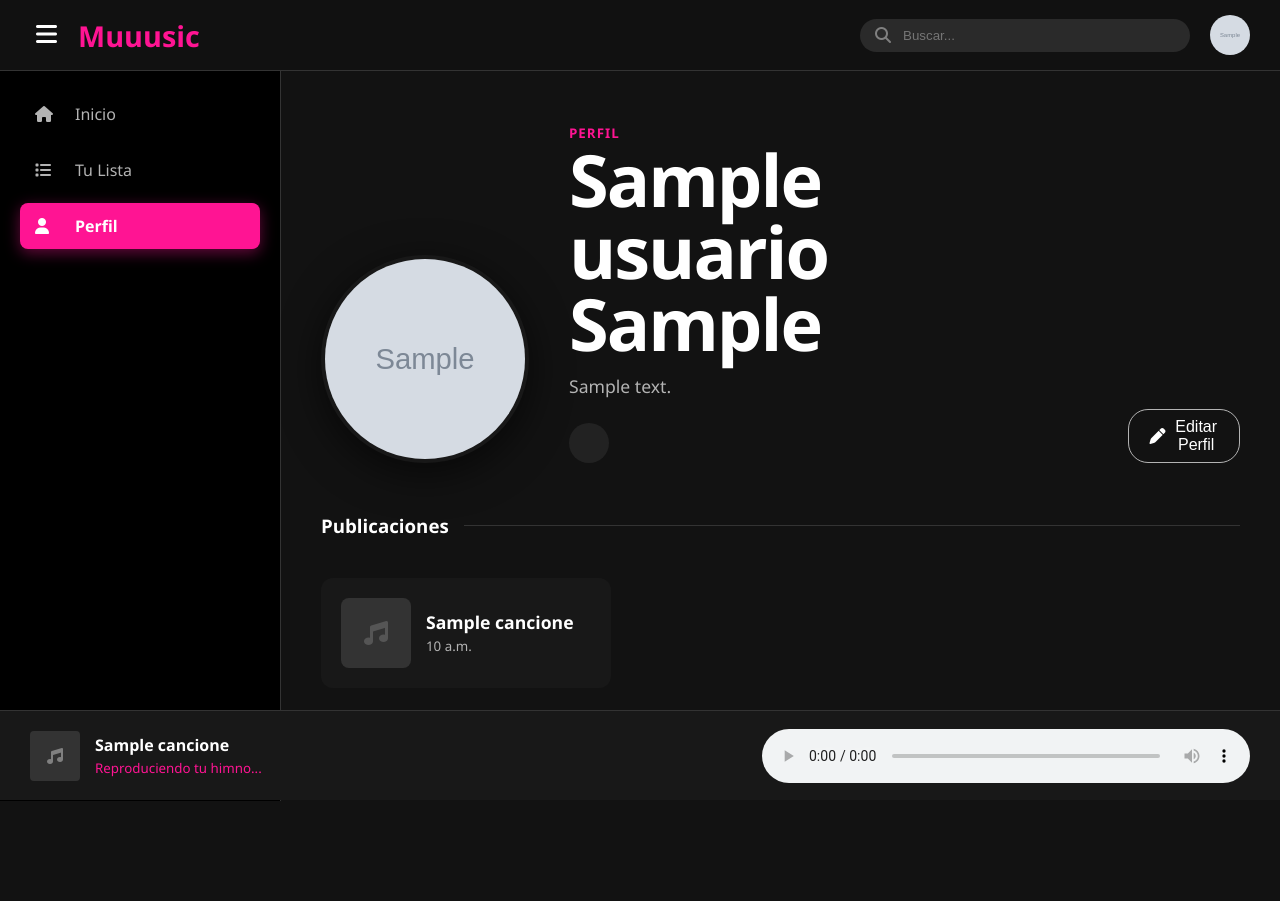
After one commit to Jpi9525/Proyecto_IS, a Django app: template backend/interfaz/templates/interfaz/perfil.html in a window 1280 px wide. The commit adds this page. Run offline with Django 5.2, Linux system fonts and the light colour scheme; the template is opened without the code that fills it: values that come from a table or form of the project are taken from there, others are empty; tables that the repository leaves empty hold one stand-in row (values such as "Sample post"); grey boxes marked "Sample" are stand-in pictures.

Commit message:
feat: Actualizar la vista del perfil de usuario

```diff
--- a/backend/backend/settings.py
+++ b/backend/backend/settings.py
@@ -139,3 +139,7 @@ SESSION_COOKIE_AGE = 86400  # 24 horas
 
 # Configuración para usar nuestro corredor de pruebas personalizado
 TEST_RUNNER = 'interfaz.tests.runner.ForceManagedModelTestRunner'
+
+# Carpeta física donde se guardarán las fotos
+MEDIA_URL = '/media/'
+MEDIA_ROOT = os.path.join(BASE_DIR, 'media')
--- a/backend/backend/urls.py
+++ b/backend/backend/urls.py
@@ -1,7 +1,14 @@
 from django.contrib import admin
 from django.urls import path, include
+
+from django.conf import settings
+from django.conf.urls.static import static
 
 urlpatterns = [
     path('admin/', admin.site.urls),
     path('', include('interfaz.urls')),  # Incluir las URLs de interfaz
 ]
+
+# Agrega esto al final:
+if settings.DEBUG:
+    urlpatterns += static(settings.MEDIA_URL, document_root=settings.MEDIA_ROOT)
--- /dev/null
+++ b/backend/interfaz/templates/interfaz/perfil.html
@@ -0,0 +1,434 @@
+{% load static %}
+<!DOCTYPE html>
+<html lang="es">
+<head>
+    <meta charset="UTF-8">
+    <title>Perfil | Muuusic</title>
+    <link rel="stylesheet" href="https://cdnjs.cloudflare.com/ajax/libs/font-awesome/6.4.0/css/all.min.css">
+    <style>
+        :root {
+            --bg: #121212;
+            --card: #181818; /* Mismo fondo de cards que la playlist */
+            --text: #fff;
+            --gray: #b3b3b3;
+            --accent: #ff1493; /* EL ROSA DE LA IMAGEN 1 */
+            --accent-hover: #ff69b9;
+            --sidebar-width: 240px;
+        }
+
+        body {
+            background: var(--bg);
+            color: var(--text);
+            font-family: 'Segoe UI', Tahoma, Geneva, Verdana, sans-serif;
+            margin: 0;
+            padding-bottom: 100px;
+            overflow-x: hidden; /* Evita scroll horizontal al animar */
+        }
+
+        /* --- HEADER SUPERIOR (NUEVO) --- */
+        .header-top {
+            background: rgba(18, 18, 18, 0.95); /* Semi transparente */
+            height: 70px;
+            display: flex;
+            align-items: center;
+            padding: 0 30px;
+            position: sticky;
+            top: 0;
+            z-index: 1000;
+            border-bottom: 1px solid #333;
+            justify-content: space-between;
+        }
+
+        .brand-logo {
+            font-size: 1.8rem;
+            font-weight: bold;
+            color: var(--text);
+            display: flex;
+            align-items: center;
+            gap: 15px;
+        }
+
+        .brand-logo span {
+            color: var(--accent); /* Muuusic en Rosa */
+        }
+
+        .toggle-btn {
+            background: none;
+            border: none;
+            color: var(--text);
+            font-size: 1.5rem;
+            cursor: pointer;
+            transition: 0.3s;
+        }
+        .toggle-btn:hover { color: var(--accent); }
+
+        /* --- LAYOUT PRINCIPAL --- */
+        .layout {
+            display: flex;
+            min-height: calc(100vh - 70px); /* Restamos la altura del header */
+            position: relative;
+        }
+
+        /* --- SIDEBAR ANIMADO --- */
+        .sidebar {
+            width: var(--sidebar-width);
+            background: #000;
+            padding: 20px;
+            display: flex;
+            flex-direction: column;
+            gap: 10px;
+            /* Animación suave */
+            transition: transform 0.3s ease, width 0.3s ease, padding 0.3s ease;
+            border-right: 1px solid #333;
+            flex-shrink: 0; /* Evita que se aplaste */
+        }
+
+        /* Clase para cuando está oculto */
+        .sidebar.closed {
+            width: 0;
+            padding: 20px 0; /* Quitar padding lateral */
+            overflow: hidden;
+            border: none;
+        }
+
+        .btn-menu {
+            padding: 12px 15px;
+            color: var(--gray);
+            text-decoration: none;
+            border-radius: 8px; /* Bordes más redondeados como la imagen */
+            display: flex;
+            gap: 15px;
+            align-items: center;
+            white-space: nowrap; /* Evita que el texto salte */
+            transition: all 0.3s;
+        }
+
+        .btn-menu:hover {
+            background: rgba(255, 255, 255, 0.1);
+            color: var(--text);
+        }
+
+        .btn-menu.active {
+            background: var(--accent); /* Fondo Rosa */
+            color: white;
+            font-weight: bold;
+            box-shadow: 0 4px 15px rgba(255, 20, 147, 0.4); /* Glow rosa */
+        }
+
+        /* --- CONTENIDO --- */
+        .main {
+            flex: 1;
+            padding: 40px;
+            transition: 0.3s;
+        }
+
+        /* PERFIL HEADER */
+        .profile-header {
+            display: flex;
+            gap: 40px;
+            align-items: flex-end;
+            margin-top: 10px;
+        }
+
+        .avatar {
+            width: 200px;
+            height: 200px;
+            object-fit: cover;
+            box-shadow: 0 10px 40px rgba(0,0,0,0.6);
+            background: #333;
+            border-radius: 50%;
+            border: 4px solid var(--card); /* Un borde sutil */
+        }
+
+        .info h1 {
+            font-size: 4.5rem;
+            margin: 0;
+            font-weight: 800;
+            line-height: 1;
+            letter-spacing: -2px; /* Estilo moderno */
+        }
+
+        .info .bio {
+            color: var(--gray);
+            margin-top: 15px;
+            font-size: 1.1rem;
+            max-width: 600px;
+        }
+
+        /* REDES SOCIALES ESTILIZADAS */
+        .socials {
+            margin-top: 25px;
+            display: flex;
+            gap: 20px;
+        }
+        .socials a {
+            color: var(--gray);
+            font-size: 1.4rem;
+            transition: 0.3s;
+            background: #222;
+            width: 40px; height: 40px;
+            display: flex; align-items: center; justify-content: center;
+            border-radius: 50%;
+        }
+        .socials a:hover {
+            color: white;
+            background: var(--accent); /* Rosa al pasar el mouse */
+            transform: translateY(-3px);
+        }
+
+        .edit-btn {
+            margin-left: auto;
+            cursor: pointer;
+            color: var(--text);
+            font-size: 1rem;
+            background: transparent;
+            border: 1px solid var(--gray);
+            padding: 8px 20px;
+            border-radius: 20px; /* Estilo píldora como la imagen 1 */
+            transition: 0.3s;
+            display: flex; align-items: center; gap: 8px;
+        }
+        .edit-btn:hover {
+            border-color: var(--text);
+            background: rgba(255,255,255,0.1);
+        }
+
+        /* GRID ESTILO PLAYLIST */
+        .grid {
+            display: grid;
+            grid-template-columns: repeat(auto-fill, minmax(280px, 1fr));
+            gap: 25px;
+            margin-top: 40px;
+        }
+
+        .card {
+            background: var(--card);
+            padding: 20px;
+            border-radius: 12px; /* Bordes redondeados */
+            display: flex;
+            gap: 15px;
+            align-items: center;
+            transition: 0.3s;
+            position: relative;
+            overflow: hidden;
+        }
+
+        .card:hover {
+            background: #252525;
+            transform: translateY(-5px);
+            box-shadow: 0 10px 20px rgba(0,0,0,0.3);
+        }
+
+        /* Línea decorativa rosa al hacer hover en la card */
+        .card::before {
+            content: '';
+            position: absolute;
+            left: 0; top: 0; bottom: 0;
+            width: 4px;
+            background: var(--accent);
+            transform: scaleY(0);
+            transition: 0.3s;
+        }
+        .card:hover::before { transform: scaleY(1); }
+
+        .card-img {
+            width: 70px; height: 70px;
+            background: #333;
+            border-radius: 8px;
+            display: flex; align-items: center; justify-content: center;
+            font-size: 1.5rem; color: #555;
+        }
+
+        /* MODALES Y PLAYERS IGUALES... */
+        .modal { display: none; position: fixed; top: 0; left: 0; width: 100%; height: 100%; background: rgba(0,0,0,0.8); z-index: 2000; justify-content: center; align-items: center; }
+        .modal-content { background: #222; padding: 30px; width: 450px; border-radius: 15px; border: 1px solid #333; }
+        .modal input, .modal select, .modal textarea { width: 100%; margin-bottom: 15px; background: #121212; border: 1px solid #333; padding: 12px; color: white; border-radius: 8px; outline: none; box-sizing: border-box; }
+        .modal input:focus, .modal textarea:focus { border-color: var(--accent); }
+
+        .player-bar { position: fixed; bottom: 0; left: 0; width: 100%; height: 90px; background: #181818; border-top: 1px solid #333; display: flex; align-items: center; justify-content: space-between; padding: 0 30px; box-sizing: border-box; z-index: 2000; }
+    </style>
+</head>
+
+<body>
+
+    <div class="header-top">
+        <div class="brand-logo">
+            <button class="toggle-btn" onclick="toggleSidebar()">
+                <i class="fa-solid fa-bars"></i>
+            </button>
+            <span>Muuusic</span>
+        </div>
+
+        <div style="display: flex; align-items: center; gap: 20px;">
+            <div style="background: #2a2a2a; padding: 8px 15px; border-radius: 30px; display: flex; align-items: center; gap: 10px; width: 300px;">
+                <i class="fa-solid fa-magnifying-glass" style="color: grey;"></i>
+                <input type="text" placeholder="Buscar..." style="background: transparent; border: none; color: white; outline: none; width: 100%;">
+            </div>
+
+            <a href="{% url 'perfil_usuario' %}" style="width: 40px; height: 40px; border-radius: 50%; overflow: hidden; display: block;">
+                {% if usuario.foto_perfil_path %}
+                    <img src="{{ usuario.foto_perfil_path }}" style="width: 100%; height: 100%; object-fit: cover;">
+                {% else %}
+                    <div style="width:100%; height:100%; background:var(--accent); color:white; display:flex; align-items:center; justify-content:center; font-weight:bold;">
+                        {{ usuario.nombre|slice:":1"|default:"U" }}
+                    </div>
+                {% endif %}
+            </a>
+        </div>
+    </div>
+
+    <div class="layout">
+        <div class="sidebar" id="mySidebar">
+            <a href="{% url 'seleccionar_generos' %}" class="btn-menu">
+                <i class="fa-solid fa-house" style="width: 25px;"></i>
+                <span class="link-text">Inicio</span>
+            </a>
+
+            <a href="{% url 'lista_reproduccion' %}" class="btn-menu">
+                <i class="fa-solid fa-list" style="width: 25px;"></i>
+                <span class="link-text">Tu Lista</span>
+            </a>
+
+            <a href="{% url 'perfil_usuario' %}" class="btn-menu active">
+                <i class="fa-solid fa-user" style="width: 25px;"></i>
+                <span class="link-text">Perfil</span>
+            </a>
+        </div>
+
+        <div class="main">
+            <div class="profile-header">
+                {% if usuario.foto_perfil_path %}
+                    <img src="{{ usuario.foto_perfil_path }}" class="avatar">
+                {% else %}
+                    <div class="avatar" style="display:flex; align-items:center; justify-content:center; font-size:4rem; color:#555;">
+                        <i class="fa-solid fa-user"></i>
+                    </div>
+                {% endif %}
+
+                <div class="info">
+                    <small style="color: var(--accent); font-weight: bold; letter-spacing: 1px;">PERFIL</small>
+                    <h1>{{ usuario.nombre }} {{ usuario.apellido }}</h1>
+
+                    {% if usuario.descripcion and usuario.descripcion != 'None' %}
+                        <p class="bio">{{ usuario.descripcion }}</p>
+                    {% endif %}
+
+                    <div class="socials">
+                        {% for red in redes %}
+                            <a href="{{ red.url }}" target="_blank" title="{{ red.nombre_red }}">
+                                <i class="fa-brands fa-{{ red.nombre_red|lower }}"></i>
+                                {% if "web" in red.nombre_red|lower %}<i class="fa-solid fa-globe"></i>{% endif %}
+                            </a>
+                        {% endfor %}
+                    </div>
+                </div>
+
+                <button class="edit-btn" onclick="document.getElementById('editModal').style.display='flex'">
+                    <i class="fa-solid fa-pen"></i> Editar Perfil
+                </button>
+            </div>
+
+            <div style="display: flex; align-items: center; margin-top: 50px; gap: 15px;">
+                 <h3 style="margin: 0;">Publicaciones</h3>
+                 <div style="height: 1px; background: #333; flex: 1;"></div> </div>
+
+            <div class="grid">
+                {% for cancion in mis_canciones %}
+                <div class="card">
+                    <div class="card-img"><i class="fa-solid fa-music"></i></div>
+                    <div>
+                        <strong style="font-size: 1.1rem;">{{ cancion.titulo }}</strong><br>
+                        <small style="color:var(--gray)">{{ cancion.duracion }}</small>
+                    </div>
+                </div>
+                {% endfor %}
+            </div>
+        </div>
+    </div>
+
+    {% if cancion_anthem %}
+    <div class="player-bar">
+        <div style="display:flex; align-items:center; gap:15px;">
+            <div style="width:50px; height:50px; background:#333; border-radius:4px; display:flex; align-items:center; justify-content:center;">
+                <i class="fa-solid fa-music" style="color:grey;"></i>
+            </div>
+            <div>
+                <div style="font-weight:bold; color:white;">{{ cancion_anthem.titulo }}</div>
+                <small style="color:var(--accent);">Reproduciendo tu himno...</small>
+            </div>
+        </div>
+        <audio id="anthemAudio" controls autoplay style="width: 40%;">
+            <source src="{{ cancion_anthem.ruta_archivo }}" type="audio/mpeg">
+        </audio>
+    </div>
+    <script>
+        window.addEventListener('load', function () {
+            var audio = document.getElementById("anthemAudio");
+            audio.volume = 0.3;
+            audio.play().catch(e => console.log("Autoplay bloqueado"));
+        });
+    </script>
+    {% endif %}
+
+    <div id="editModal" class="modal">
+        <div class="modal-content">
+            <h2 style="margin-top:0;">Editar Perfil</h2>
+            <form action="{% url 'editar_perfil' %}" method="POST" enctype="multipart/form-data">
+                {% csrf_token %}
+                <label>Nombre:</label>
+                <input type="text" name="nombre" value="{{ usuario.nombre }}">
+                <label>Apellido:</label>
+                <input type="text" name="apellido" value="{{ usuario.apellido }}">
+                <label>Bio:</label>
+                <textarea name="descripcion" rows="3">{{ usuario.descripcion|default:"" }}</textarea>
+                <label>Foto:</label>
+                <input type="file" name="foto_perfil">
+
+                <hr style="border-color:#333; margin: 15px 0;">
+                <label style="color: var(--accent);">Canción de Bienvenida:</label>
+                <select name="cancion_anthem_id">
+                    <option value="">-- Sin canción --</option>
+                    {% for c in todas_canciones %}
+                    <option value="{{ c.cancion_id }}" {% if usuario.cancion_id == c.cancion_id %}selected{% endif %}>
+                        {{ c.titulo }}
+                    </option>
+                    {% endfor %}
+                </select>
+
+                <hr style="border-color:#333; margin: 15px 0;">
+                <label>Red Social:</label>
+                <div style="display:flex; gap:10px;">
+                    <select name="nueva_red_nombre" style="width: 40%;">
+                        <option value="">Red...</option>
+                        <option value="facebook">Facebook</option>
+                        <option value="instagram">Instagram</option>
+                        <option value="twitter">Twitter</option>
+                        <option value="tiktok">TikTok</option>
+                        <option value="globe">Web</option>
+                    </select>
+                    <input type="url" name="nueva_red_url" placeholder="URL..." style="width: 60%;">
+                </div>
+
+                <div style="margin-top:20px; display:flex; gap:10px; justify-content: flex-end;">
+                    <button type="button" onclick="document.getElementById('editModal').style.display='none'"
+                        style="background:transparent; border:1px solid #555; padding:10px 20px; color:white; cursor:pointer; border-radius:20px;">
+                        Cancelar
+                    </button>
+                    <button type="submit"
+                        style="background:var(--accent); border:none; padding:10px 25px; color:white; cursor:pointer; border-radius:20px; font-weight:bold;">
+                        Guardar
+                    </button>
+                </div>
+            </form>
+        </div>
+    </div>
+
+    <script>
+        function toggleSidebar() {
+            const sidebar = document.getElementById('mySidebar');
+            // Alternamos la clase 'closed'
+            sidebar.classList.toggle('closed');
+        }
+    </script>
+</body>
+</html>
--- a/backend/interfaz/urls.py
+++ b/backend/interfaz/urls.py
@@ -13,4 +13,11 @@ urlpatterns = [
     path('home/', views.seleccionar_generos, name='home'),  # Esta es la de géneros
     path('guardar-generos/', views.guardar_generos, name='guardar_generos'),
     path('lista-reproduccion/', views.lista_reproduccion, name='lista_reproduccion'),
+
+    # Perfil
+    path('perfil/', views.perfil_usuario, name='perfil_usuario'),
+    path('perfil/editar/', views.editar_perfil, name='editar_perfil'),
+
+    # Géneros
+    path('generos/', views.seleccionar_generos, name='seleccionar_generos'),
 ]
--- /dev/null
+++ b/backend/requirements.txt
@@ -0,0 +1,5 @@
+asgiref==3.11.0
+Django==5.2.8
+PyMySQL==1.1.2
+sqlparse==0.5.4
+tzdata==2025.2
```
Also changed, not shown: backend/interfaz/models.py (+9 -0 lines), backend/interfaz/templates/interfaz/lista_reproduccion.html (+53 -30 lines), backend/interfaz/views.py (+108 -3 lines), base_de_datos/01_esquema_inicial_muuusica.sql (+7 -0 lines), backend/media/perfiles/user_1_7085c69d5e37b3738924cfed84a53842.jpg (added), backend/media/perfiles/user_1_WhatsApp Image 2024-10-02 at 22.07.26.jpeg (added), 1 other file.
